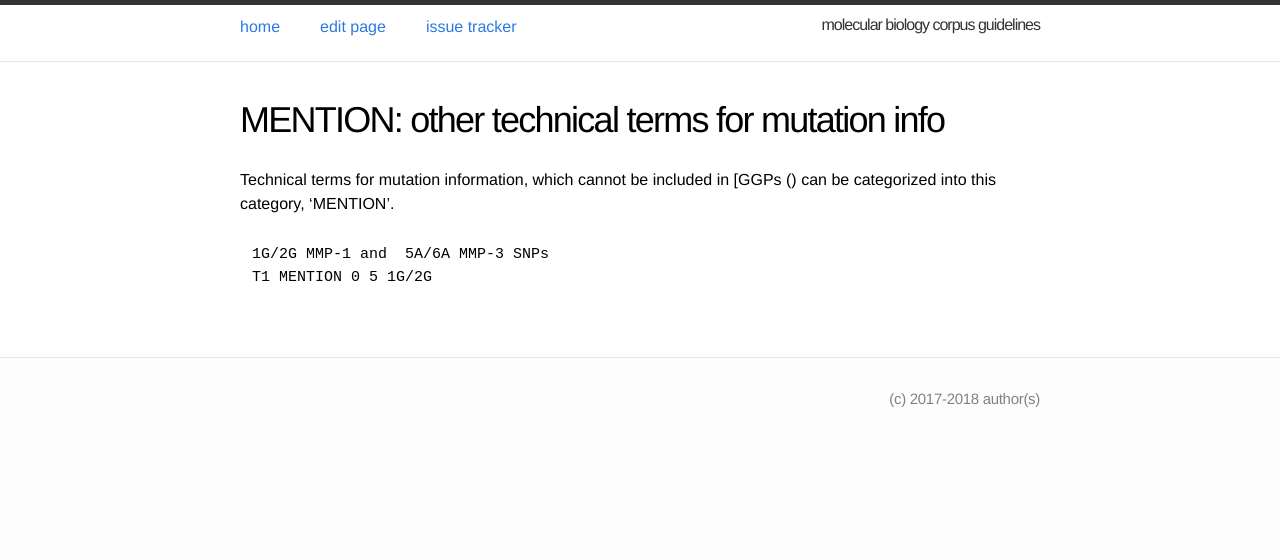
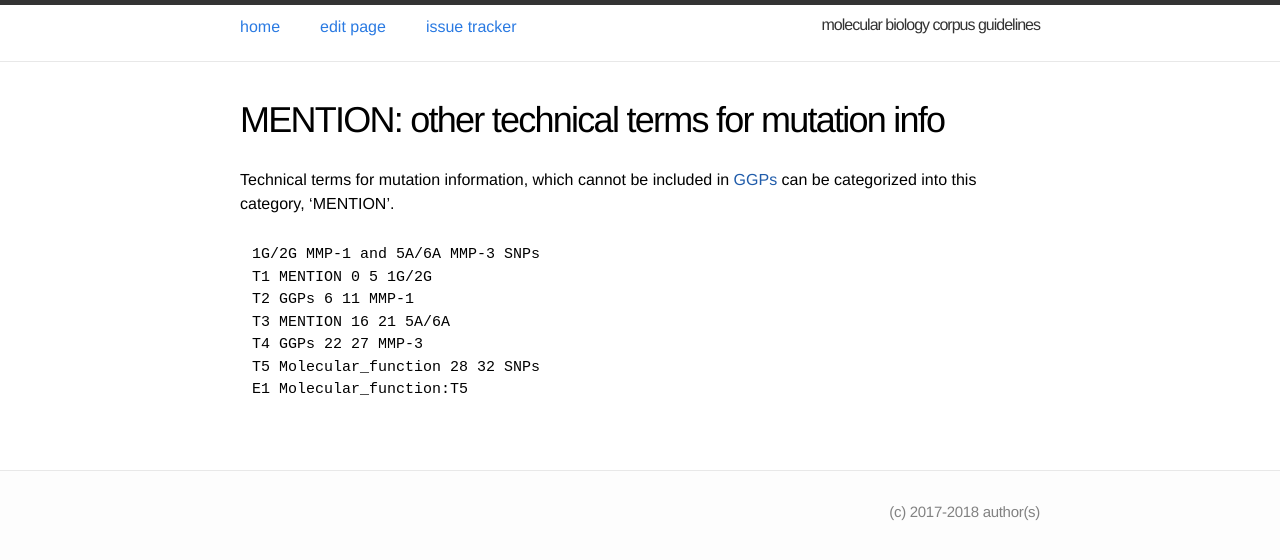
Before and after one commit to ezcatdb/molbiol_lung_corpus-guidelines, a Jekyll site: the page built from _entity/MENTION.md, in a window 1280 px wide. Shown: the top 560 px of the page. Built offline with Jekyll 4.4.1, drawn with Linux system fonts in a browser that asks for light colours.

Commit message:
correction of sample sentence in _entity/MENTION.md

```diff
--- a/_entity/MENTION.md
+++ b/_entity/MENTION.md
@@ -9,9 +9,14 @@ order: 101
 
 <!-- details -->
 
-Technical terms for mutation information, which cannot be included in [GGPs () can be categorized into this category, 'MENTION'.
+Technical terms for mutation information, which cannot be included in [GGPs]() can be categorized into this category, 'MENTION'.
 
 ~~~ ann
-1G/2G MMP-1 and  5A/6A MMP-3 SNPs
+1G/2G MMP-1 and 5A/6A MMP-3 SNPs
 T1 MENTION 0 5 1G/2G
+T2 GGPs 6 11 MMP-1
+T3 MENTION 16 21 5A/6A
+T4 GGPs 22 27 MMP-3
+T5 Molecular_function 28 32 SNPs
+E1 Molecular_function:T5
 ~~~
```
